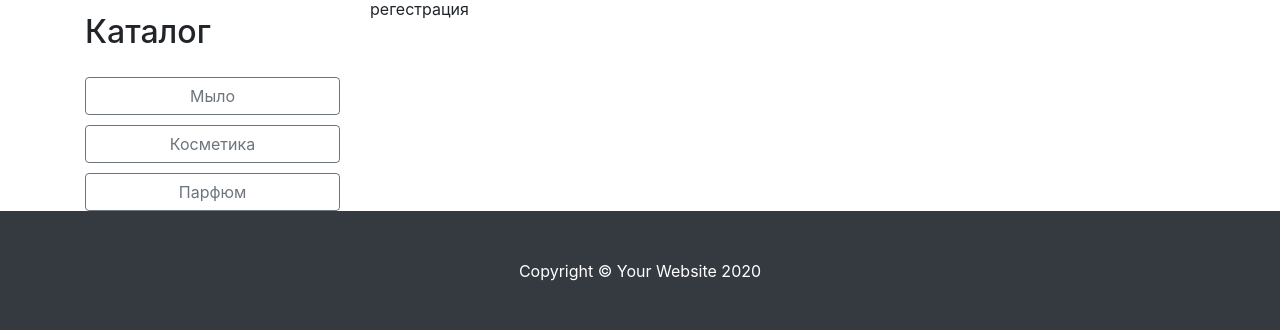
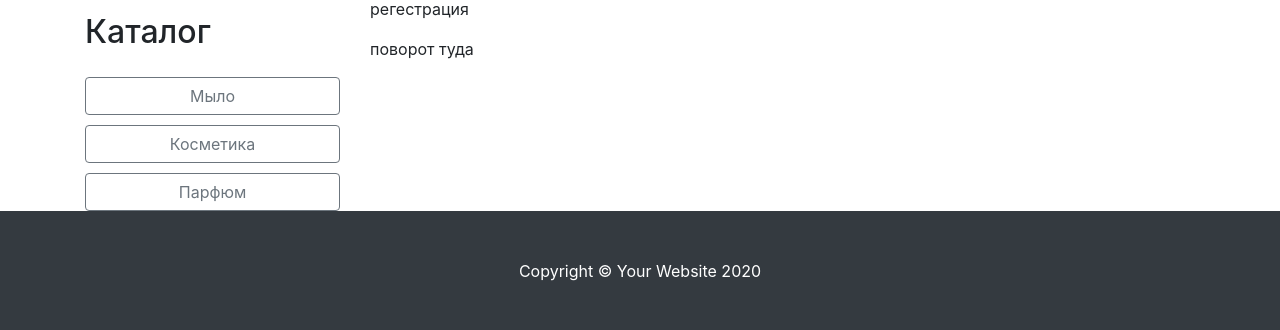
Before and after one commit to preboe/store, a Django app: template mainapp/templates/password.html in a window 1280 px wide. Shown: the part 111-441 px from the top of the page. Run offline with Django 3.2, Linux system fonts and the light colour scheme; the template is opened without the code that fills it, so the values that code supplies are empty; some libraries are stand-ins or nearby versions.

Commit message:
Не чего не изменил

```diff
--- a/mainapp/templates/password.html
+++ b/mainapp/templates/password.html
@@ -3,4 +3,7 @@
 
     <p>регестрация</p>
 
+
+    <p>поворот туда </p>
+
 {% endblock content %}
--- a/mainapp/templates/product_detail.html
+++ b/mainapp/templates/product_detail.html
@@ -22,13 +22,7 @@
             <a href="#"><button class="btn btn-danger">Добавить в корзину</button></a>
         </div>
     <p class="mt-4">Характеристики:</p>
-<!--    {% if product.category.slug == 'soap' %}-->
-<!--        {% include 'soap_specification.html' %}-->
-<!--    {% else %}-->
-<!--        {% include 'cosmetics_specification.html' % }-->
 
-<!--        {% include 'perfume_specification.html' %}-->
-<!--    {% endif %}-->
 </div>
 
 
```
